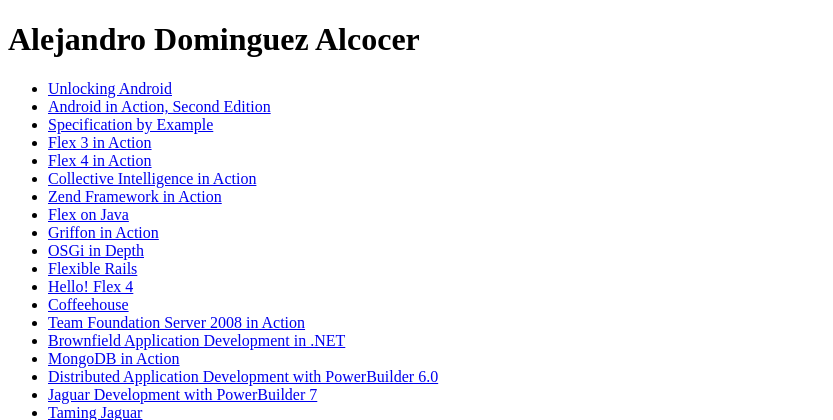
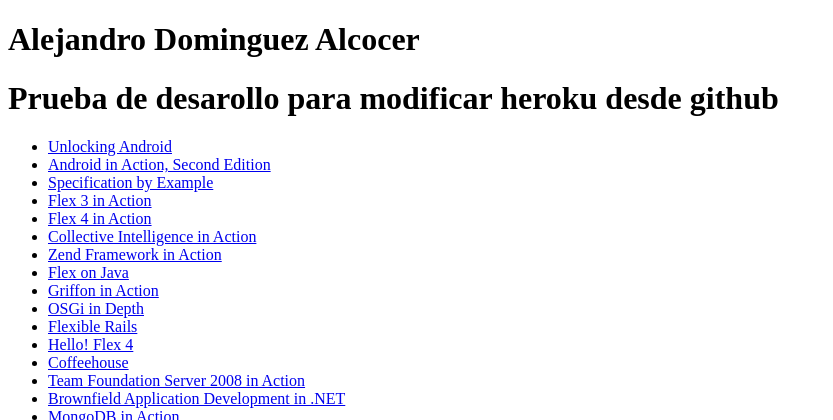
Before and after one commit to Domin01/Libreria, a Flask app: page / in a window 1280 px wide. Shown: the top 420 px of the page, without its empty margins (0-833 px from the left). Run offline with Flask 2, Linux system fonts and the light colour scheme; some libraries are stand-ins or nearby versions.

Commit message:
Cambio desarrollo

```diff
--- a/templates/inicio.html
+++ b/templates/inicio.html
@@ -6,6 +6,7 @@
 </head>
 <body>
 	<h1>Alejandro Dominguez Alcocer</h1>
+	<h1>Prueba de desarollo para modificar heroku desde github</h1>
 		<ul>
 		{% for libro in lista_libros -%}
 			<li><a href="/libros/{{libro.isbn}}">{{libro.title}}</a></li>
```
